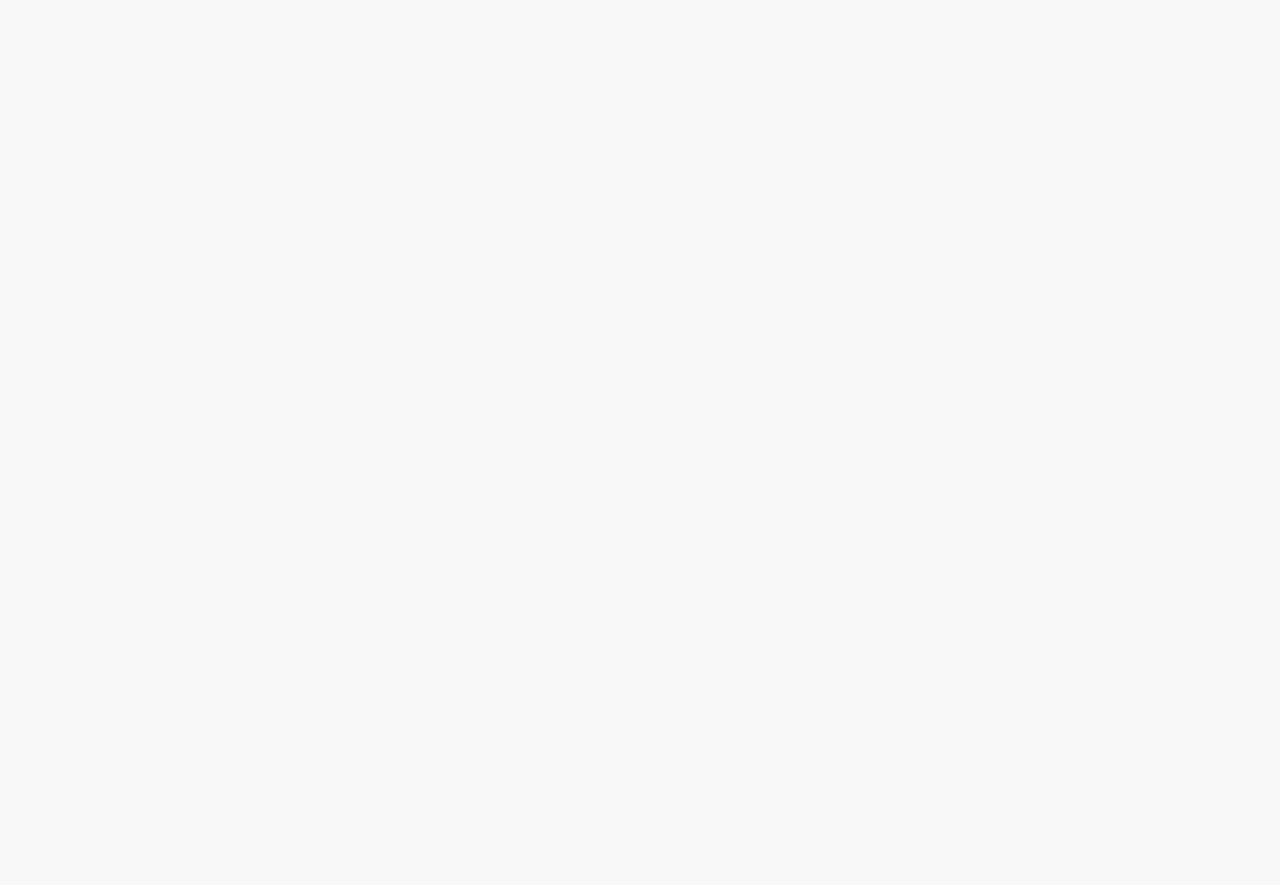
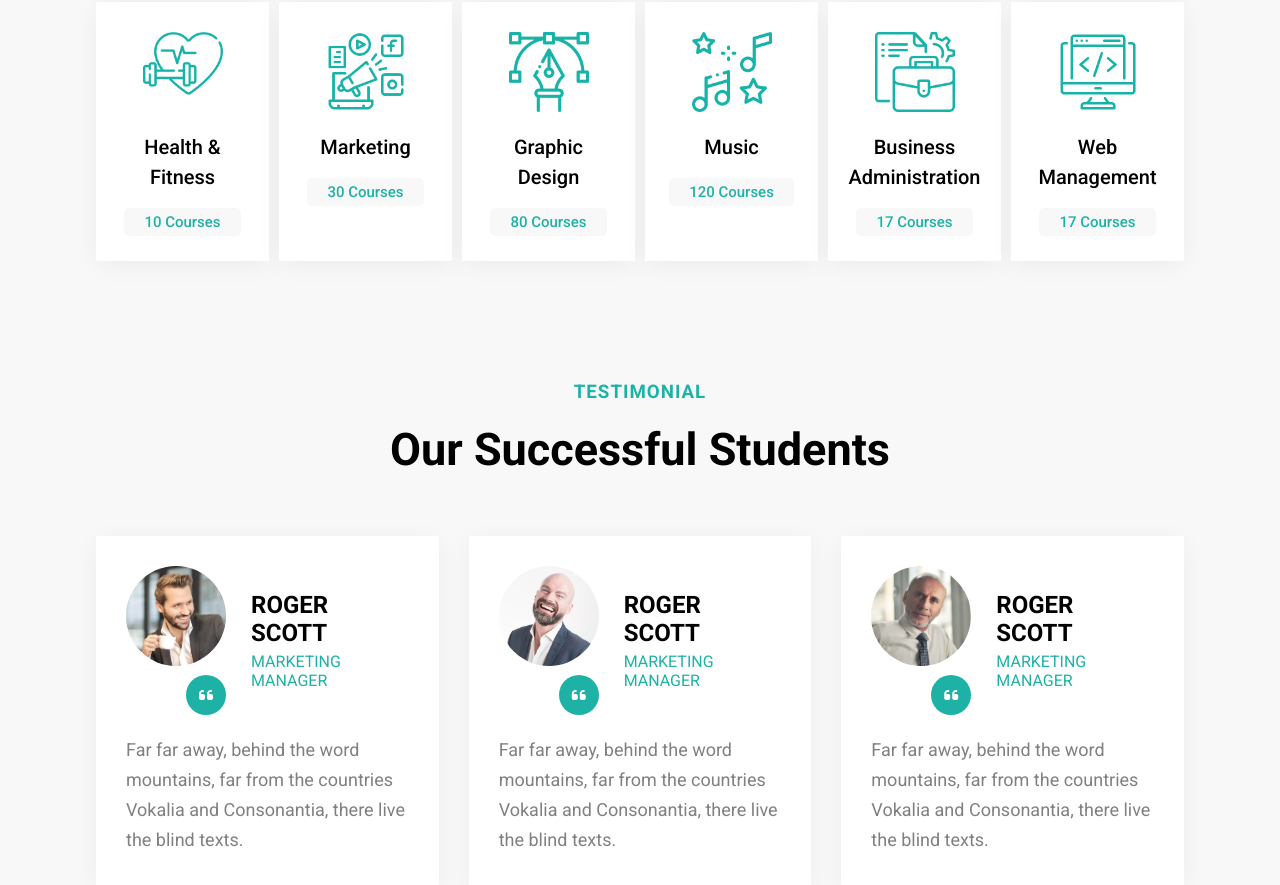
Before and after one commit to ruchir-07/E-Learning-Website, a React (Create React App) app: page / in a window 1280 px wide. Shown: the part 3240-4125 px from the top of the page. Before the commit the page ends 2801 px from the top, so only its background shows below. Built offline with nearby package versions, Linux system fonts and the light colour scheme.

Commit message:
testimonials section done

```diff
--- a/src/Components/home/HAbout.jsx
+++ b/src/Components/home/HAbout.jsx
@@ -1,5 +1,6 @@
 import React from 'react'
 import { coursesCard } from '../../dummydata'
+import OnlineCourses from '../allcourses/OnlineCourses'
 import Title from '../common/title/Title'
 
 const HAbout = () => {
@@ -59,6 +60,7 @@
             </div>
             </div>
         </section>
+        <OnlineCourses />
     </>
   )
 }
--- a/src/Components/home/Home.jsx
+++ b/src/Components/home/Home.jsx
@@ -2,6 +2,7 @@
 import AboutCard from '../about/AboutCard'
 import HAbout from './HAbout'
 import Hero from './hero/Hero'
+import Test from './testimonial/Test'
 
 const Home = () => {
   return (
@@ -9,6 +10,7 @@
         <Hero />
         <AboutCard />
         <HAbout />
+        <Test />
     </>
   )
 }
--- /dev/null
+++ b/src/Components/home/testimonial/Test.jsx
@@ -0,0 +1,36 @@
+import React from 'react'
+import './style.css'
+import { testimonal } from '../../../dummydata'
+import Title from '../../common/title/Title'
+
+const Test = () => {
+  return (
+    <>
+        <section className="testimonial padding">
+            <div className="container">
+                <Title subtitle='Testimonial' title='our successful students' />
+
+                <dic className="content grid2">
+                    {testimonal.map((val) => (
+                        <div className="items shadow">
+                            <div className="box flex">
+                                <div className="img">
+                                    <img src={val.cover} alt="" />
+                                    <i className="fa fa-quote-left icon"></i>
+                                </div>
+                                <div className="name">
+                                    <h2>{val.name}</h2>
+                                    <span>{val.post}</span>
+                                </div>
+                            </div>
+                            <p>{val.desc}</p>
+                        </div>
+                    ))}
+                </dic>
+            </div>
+        </section>
+    </>
+  )
+}
+
+export default Test
--- /dev/null
+++ b/src/Components/home/testimonial/style.css
@@ -0,0 +1,57 @@
+.testimonial .items{
+    padding: 30px;
+    transition: 0.5s;
+}
+
+.testimonial .img{
+    position: relative;
+}
+
+.testimonial img{
+    width: 100px;
+    height: 100px;
+    border-radius: 50%;
+}
+
+.testimonial i{
+    position: absolute;
+    bottom: 0;
+    left: 60px;
+    background-color: #1eb2a6;
+    color: #fff;
+}
+
+.testimonial .name{
+    margin: 25px;
+}
+
+.testimonial .name h2{
+    font-style: 20px;
+    margin-bottom: 5px;
+}
+
+.testimonial .name span{
+    color: #1eb2a6;
+}
+
+.testimonial p{
+    margin-top: 20px;
+    color: grey;
+    transition: 0.5s;
+}
+
+.testimonial .items:hover{
+    background-color: #1eb2a6;
+    color: #fff;
+    cursor: pointer;
+}
+
+.testimonial .items:hover p,
+.testimonial .items:hover span{
+    color: #fff;
+}
+
+.testimonial .items:hover i{
+    background-color: #fff;
+    color: #1eb2a6;
+}
```
